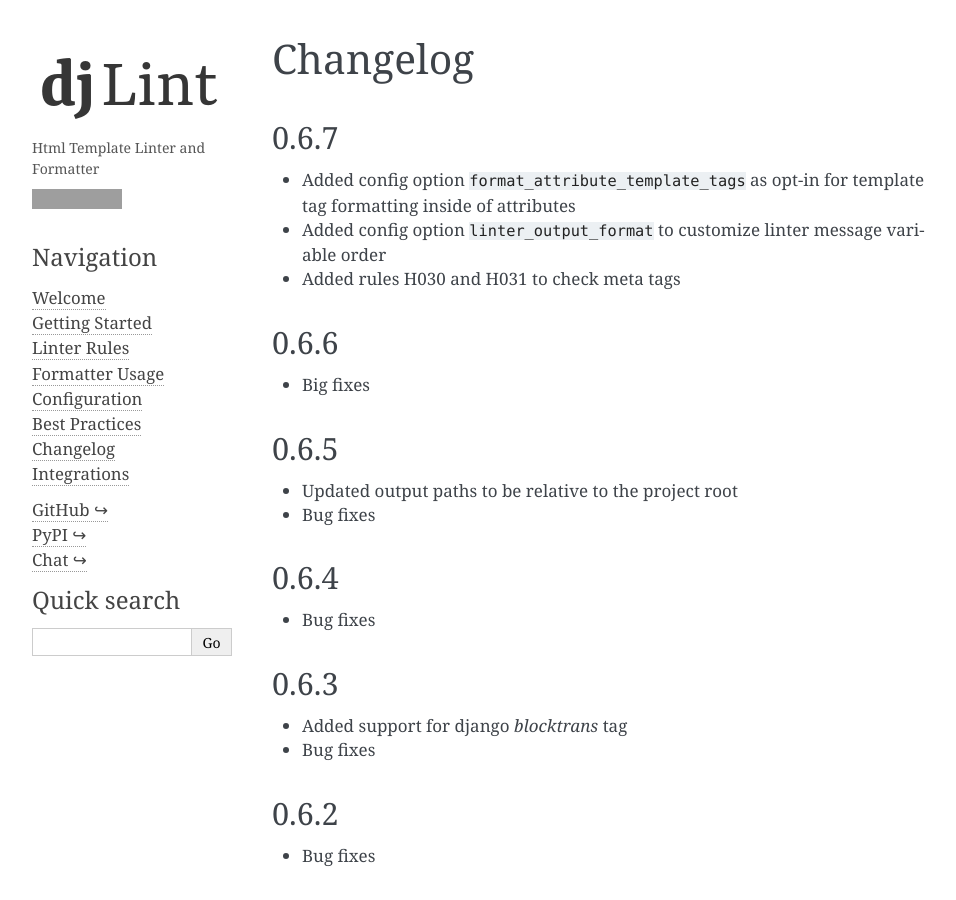
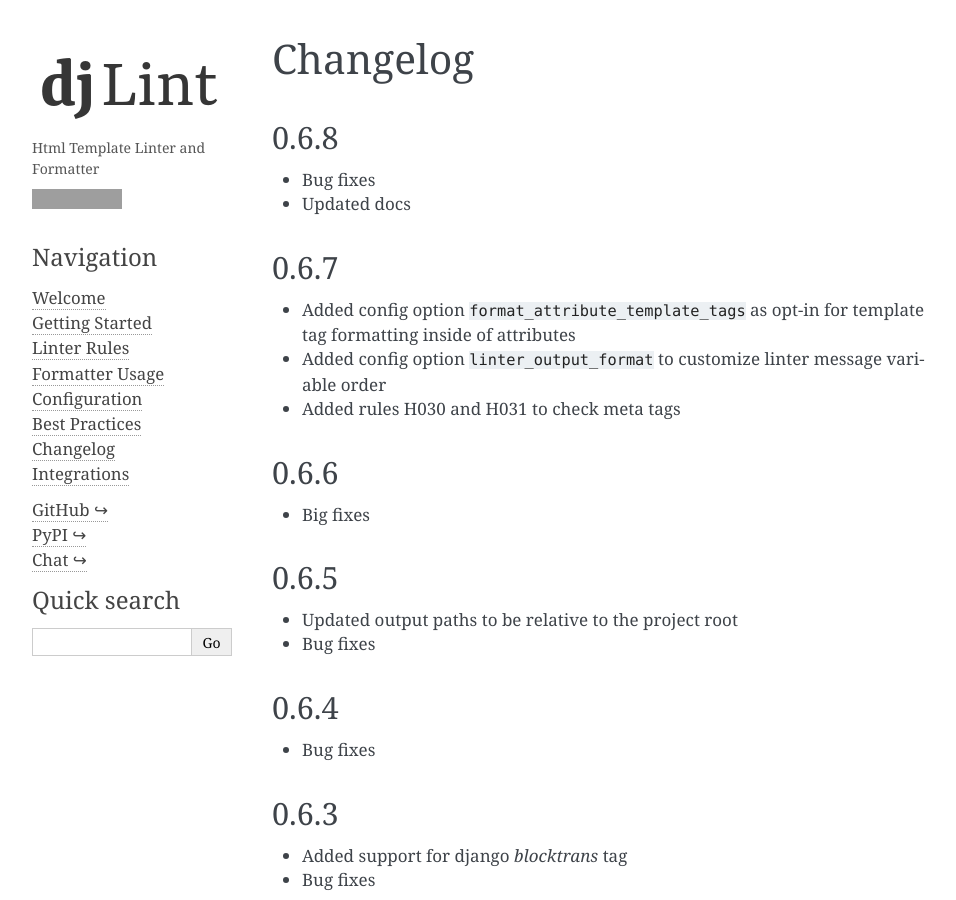
Before and after one commit to djlint/djLint, a Sphinx documentation site: the page built from docs/docs/changelog.rst, in a window 1280 px wide and 900 px high. Shown: the whole window, without its empty margins (148-1104 px from the left). Built offline with Sphinx 7.4.7, drawn with Linux system fonts in a browser that asks for light colours; grey boxes are pictures that could not be loaded.

Commit message:
updated version

```diff
--- a/docs/conf.py
+++ b/docs/conf.py
@@ -12,7 +12,7 @@
 project = "djlint"
 copyright = "2021, Riverside Healthcare"
 author = "Christopher Pickering"
-release = "0.6.7"
+release = "0.6.8"
 version = release
 
 # -- General configuration ---------------------------------------------------
--- a/docs/docs/changelog.rst
+++ b/docs/docs/changelog.rst
@@ -6,6 +6,11 @@
 
 Changelog
 =========
+
+0.6.8
+-----
+- Bug fixes
+- Updated docs
 
 0.6.7
 -----
--- a/pyproject.toml
+++ b/pyproject.toml
@@ -7,7 +7,7 @@
 
 [tool.poetry]
 name="djlint"
-version="0.6.7"
+version="0.6.8"
 description="HTML Template Linter and Formatter"
 license="GPL-3.0-or-later"
 authors=["Christopher Pickering <cpickering@rhc.net>"]
```
